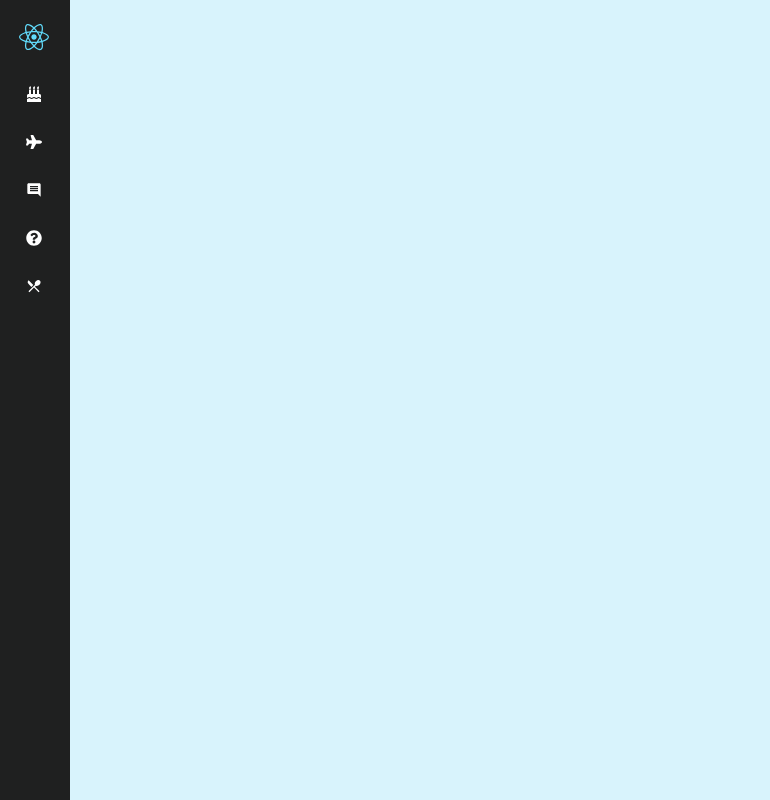
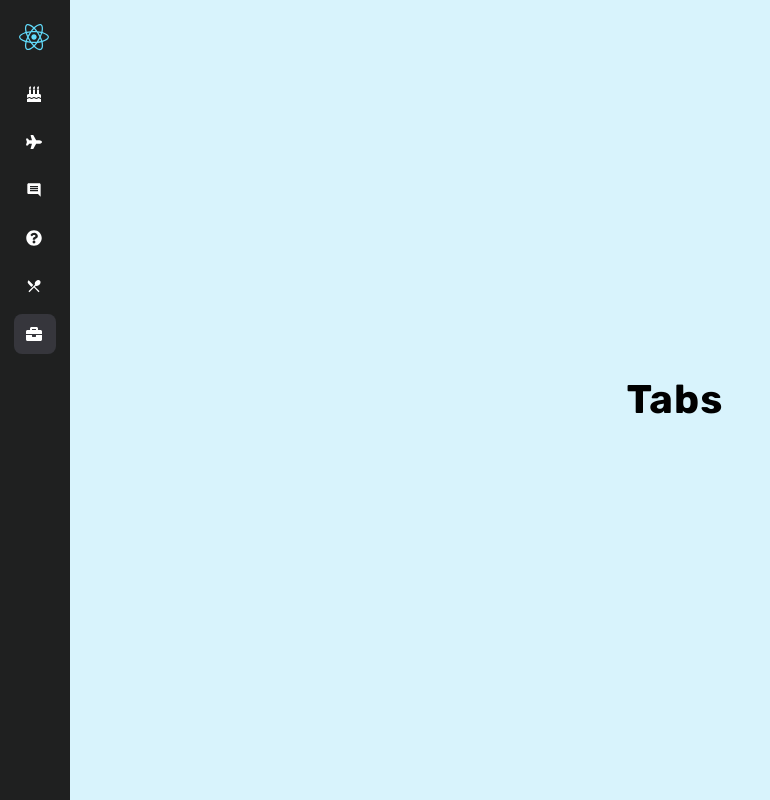
Before and after one commit to dolphius21/Hello-React, a React (Create React App) app: page /tabs in a window 1280 px wide. Shown: the whole page, without its empty margins (0-770 px from the left). Built offline with nearby package versions, Linux system fonts and the light colour scheme.

Commit message:
Setting up tabs component

```diff
--- a/src/App.js
+++ b/src/App.js
@@ -6,6 +6,7 @@ import Tours from './components/Tours';
 import Reviews from './components/Reviews';
 import Accordion from './components/Accordion';
 import Menu from './components/Menu';
+import Tabs from './components/Tabs';
 
 function App() {
   return (
@@ -32,6 +33,9 @@ function App() {
             <Route exact path="/menu">
               <Menu />
             </Route>
+            <Route exact path="/tabs">
+              <Tabs />
+            </Route>
           </Switch>
         </main>
       </PageWrapper>
--- a/src/components/Sidebar.js
+++ b/src/components/Sidebar.js
@@ -3,7 +3,8 @@ import {
   FaReact,
   FaBirthdayCake,
   FaPlane,
-  FaQuestionCircle
+  FaQuestionCircle,
+  FaBriefcase
 } from 'react-icons/fa';
 import { MdComment, MdRestaurantMenu } from 'react-icons/md';
 
@@ -42,6 +43,11 @@ const Sidebar = () => {
               <MdRestaurantMenu className="nav-icon" />
             </NavLink>
           </li>
+          <li className="nav-link">
+            <NavLink exact to="/tabs" activeClassName="active">
+              <FaBriefcase className="nav-icon" />
+            </NavLink>
+          </li>
         </ul>
       </nav>
     </aside>
--- /dev/null
+++ b/src/components/Tabs.js
@@ -0,0 +1,5 @@
+const Tabs = () => {
+  return <h2>Tabs</h2>;
+};
+
+export default Tabs;
```
